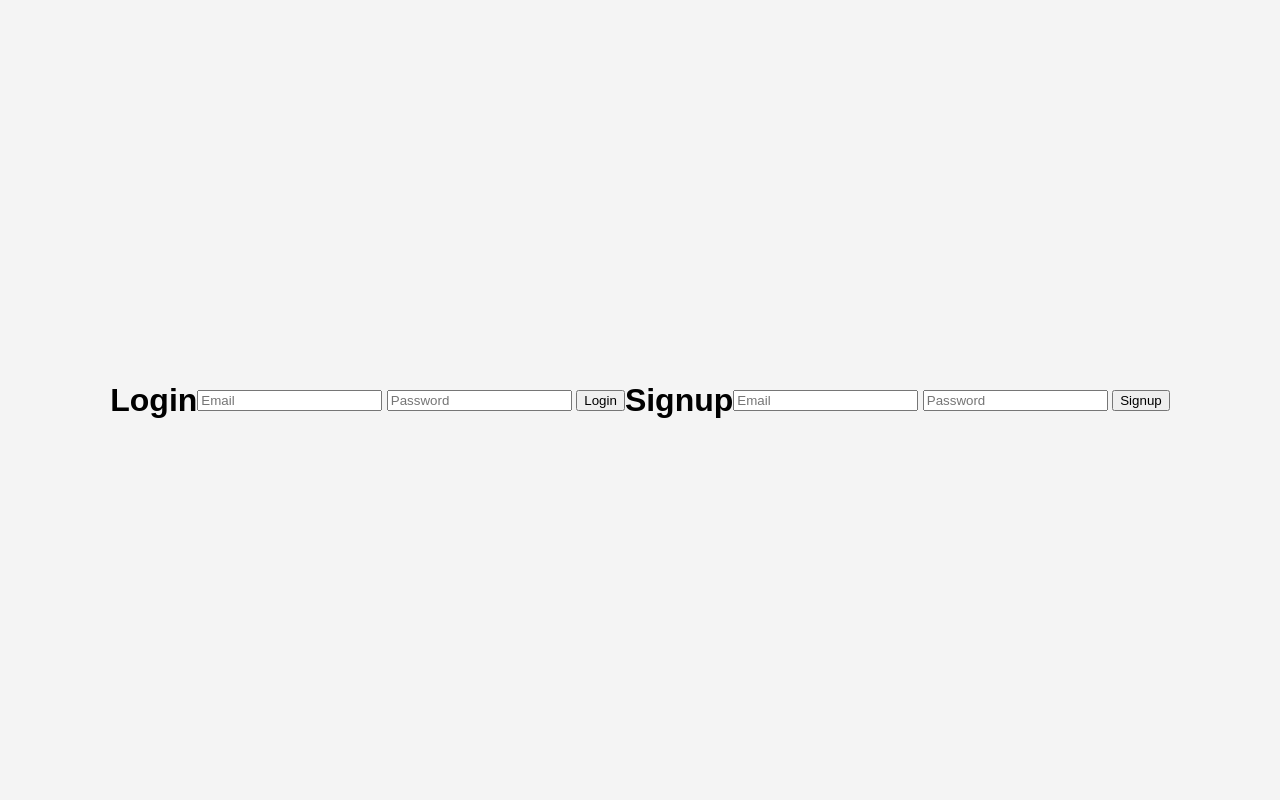
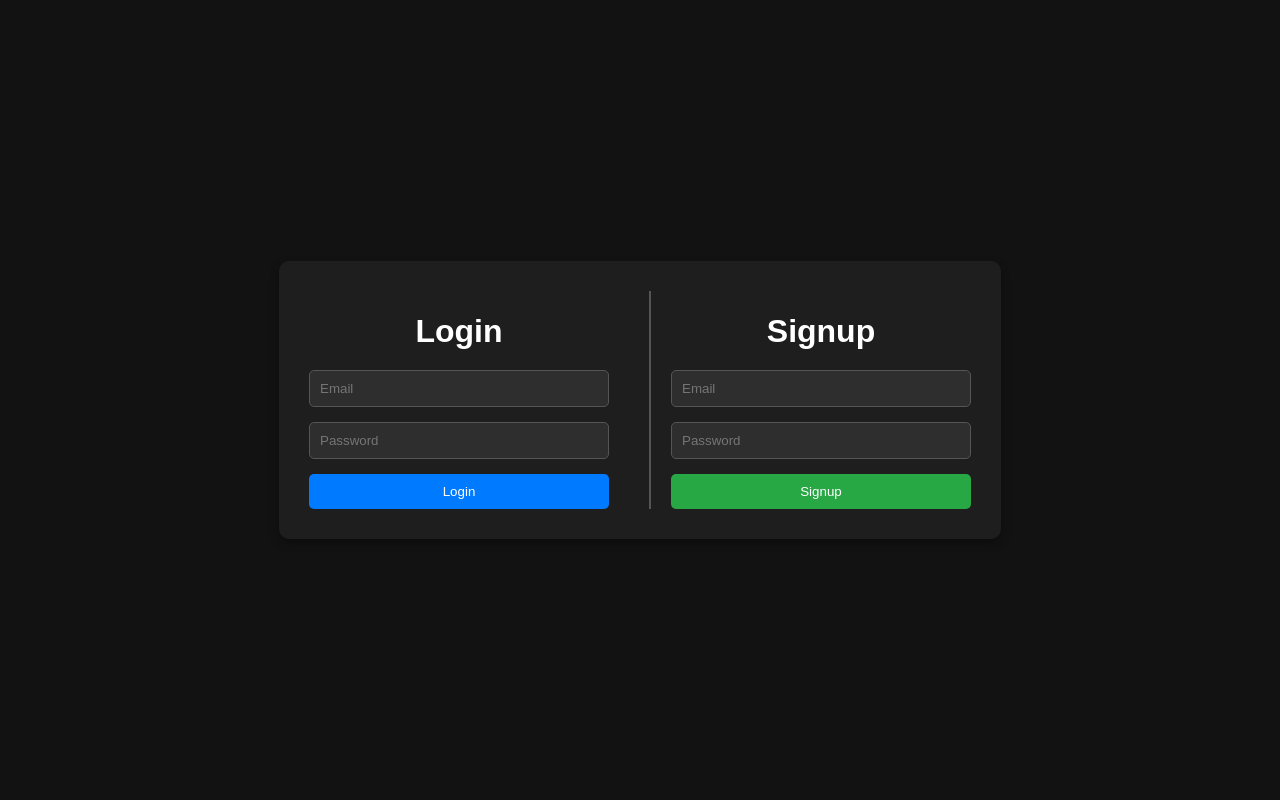
Before and after one commit to akhil8g/Todo-App-Pomodoro, a Flask app: page / in a window 1280 px wide. Run offline with Flask 3, Linux system fonts and the light colour scheme.

Commit message:
signup-login changes

```diff
--- a/templates/index.html
+++ b/templates/index.html
@@ -1,15 +1,27 @@
 {% extends "base.html" %}
 {% block content %}
-<h1>Login</h1>
-<form method="POST">
-    <input type="email" name="email" placeholder="Email" required>
-    <input type="password" name="password" placeholder="Password" required>
-    <button type="submit">Login</button>
-</form>
-<h1>Signup</h1>
-<form method="POST" action="{{ url_for('signup') }}">
-    <input type="email" name="email" placeholder="Email" required>
-    <input type="password" name="password" placeholder="Password" required>
-    <button type="submit">Signup</button>
-</form>
+<div class="main-container" style="display: flex; justify-content: center; align-items: center; height: 100vh; width: 100vw; background: #121212;">
+    <div class="form-container" style="display: flex; flex-wrap: wrap; max-width: 800px; gap: 40px; background: #1e1e1e; padding: 30px; border-radius: 10px; box-shadow: 0 4px 10px rgba(0, 0, 0, 0.3);">
+        <div class="login-container" style="flex: 1; min-width: 300px; text-align: center;">
+            <h1 style="margin-bottom: 20px; color: #fff;">Login</h1>
+            <form method="POST" style="display: flex; flex-direction: column; gap: 15px;">
+                <input type="email" name="email" placeholder="Email" required style="padding: 10px; border: 1px solid #555; border-radius: 5px; background: #2e2e2e; color: #fff;">
+                <input type="password" name="password" placeholder="Password" required style="padding: 10px; border: 1px solid #555; border-radius: 5px; background: #2e2e2e; color: #fff;">
+                <button type="submit" style="padding: 10px; background: #007bff; color: white; border: none; border-radius: 5px; cursor: pointer;">
+                    Login
+                </button>
+            </form>
+        </div>
+        <div class="signup-container" style="flex: 1; min-width: 300px; text-align: center; padding-left: 20px; border-left: 2px solid #555;">
+            <h1 style="margin-bottom: 20px; color: #fff;">Signup</h1>
+            <form method="POST" action="{{ url_for('signup') }}" style="display: flex; flex-direction: column; gap: 15px;">
+                <input type="email" name="email" placeholder="Email" required style="padding: 10px; border: 1px solid #555; border-radius: 5px; background: #2e2e2e; color: #fff;">
+                <input type="password" name="password" placeholder="Password" required style="padding: 10px; border: 1px solid #555; border-radius: 5px; background: #2e2e2e; color: #fff;">
+                <button type="submit" style="padding: 10px; background: #28a745; color: white; border: none; border-radius: 5px; cursor: pointer;">
+                    Signup
+                </button>
+            </form>
+        </div>
+    </div>
+</div>
 {% endblock %}
```
